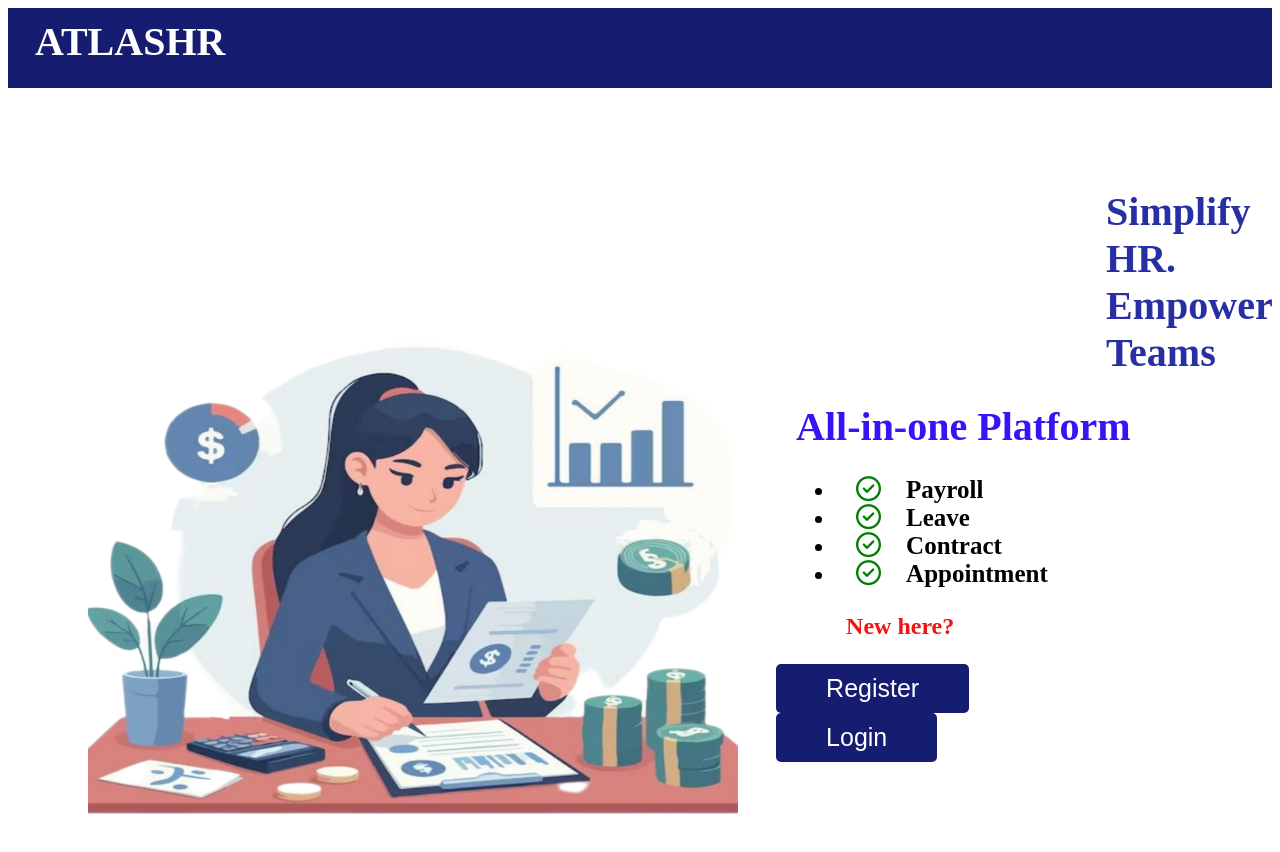
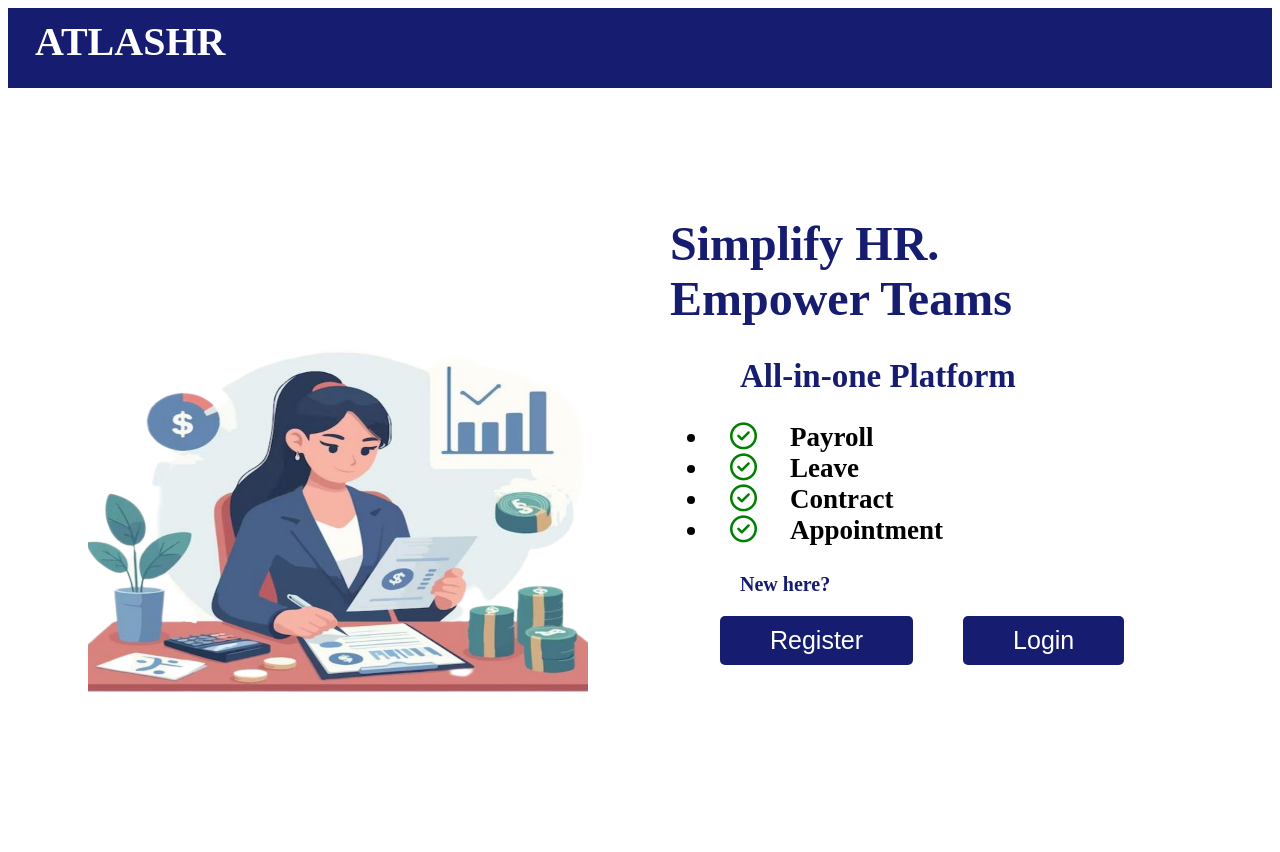
Before and after one commit to NetworkcoTeam/HR_Tool, a React (Create React App) app: page / in a window 1280 px wide. Shown: the top 852 px of the page. After the commit the page ends 800 px from the top, so only its background shows below. Built offline with nearby package versions, Linux system fonts and the light colour scheme.

Commit message:
changed the styling of the page

```diff
--- a/src/Pages/Landing.css
+++ b/src/Pages/Landing.css
@@ -2,7 +2,7 @@
 .HeroImg{
 margin-top: 200px;
 width:650px;
-height:550px;
+height:600px;
 margin-left: 20px;
 margin-right: 50px;
 margin-bottom: -550px;
@@ -11,11 +11,12 @@ margin-bottom: -550px;
 
 .list{
 color:black;
-margin-left: 70px;
+/*margin-left: 70px;*/
 font:'poppins' sans-serif;
 
-font-size:25px;
+font-size:30px;
 font-weight:bold;
+text-align: start;
 
 
 }
@@ -24,19 +25,19 @@ font-weight:bold;
 
 i {
 color:green;
-width:50px;
+width:60px;
 margin-left: 20px;
 
 }
 
 
 .header-message{
+text-align: start;
+color:#161c70;
+/*margin-left: 400px;*/
+font-size:80px;
+font-weight:bold;
 
-color:#282EA4;
-margin-left: 380px;
-font-size:40px;
-font-weight:bold;
-margin-top: 30px;
 }
 
 h2{
@@ -59,19 +60,20 @@ h2{
 
 .Hero-image{
     margin-top:0;
-    flex-basis:60%;
+    flex-basis:50%;
     margin-left:60px;
 
     width:100px;
 
 }
 .text{
-    flex-basis:40%;
+    flex-basis:50%;
     color:black;
     list-style-type: none;
-    margin-left: 70px;
+    /*margin-left: 70px;*/
     font-size: 20px;
     margin-bottom: -500px;
+    text-align: start;
 }
 
 button{
@@ -85,15 +87,63 @@ button{
 }
 
 .title-platform{
-color:#3614F6;
+color:#161c70;
 font-weight:bold;
 margin-left: 70px;
+text-align: start;
 
 }
 
 p{
-    color:#f01414;
-    font-size:24px;
-    margin-left: 120px;
+    color:#161c70;
+    font-size:27px;
+    margin-left: 70px;
     font-weight:bold;
+
 }
+
+.registerButton{
+    display:flex;
+}
+
+@media (max-width : 1300px){
+    .HeroImg{
+        width:500px; height: 400px; margin-bottom:-60; }
+        .header-message{
+            font-size: 48px;
+            margin-top: 80px;
+        }
+        .title-platform{
+            font-size:33px ;
+        }
+        .list{
+            font-size:27px;
+        }
+        p{
+            font-size: 20px;
+        }
+        .text{
+            padding:28px;
+        }
+}
+
+
+@media (max-width: 768px) {
+    .HeroImg{width:390px; height: 350px; margin-bottom:13px; margin-top:12px;}
+
+.Hero-image{
+    flex-basis: 0;
+    margin-bottom: 14px;
+
+}
+.text{
+
+
+    flex-basis: 0;
+
+}
+.Hero-grid{
+    display: inline;
+}
+
+}
```
